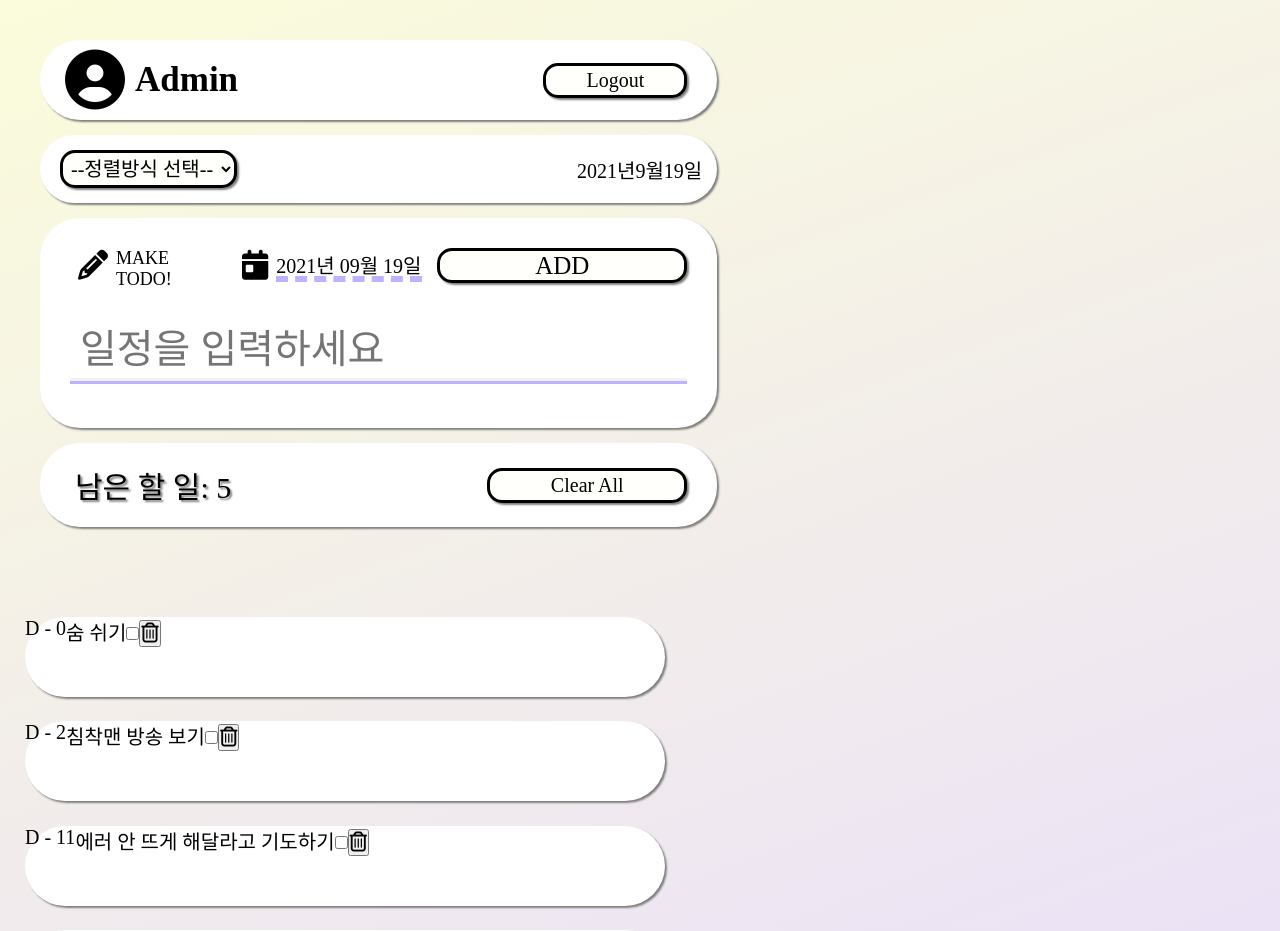
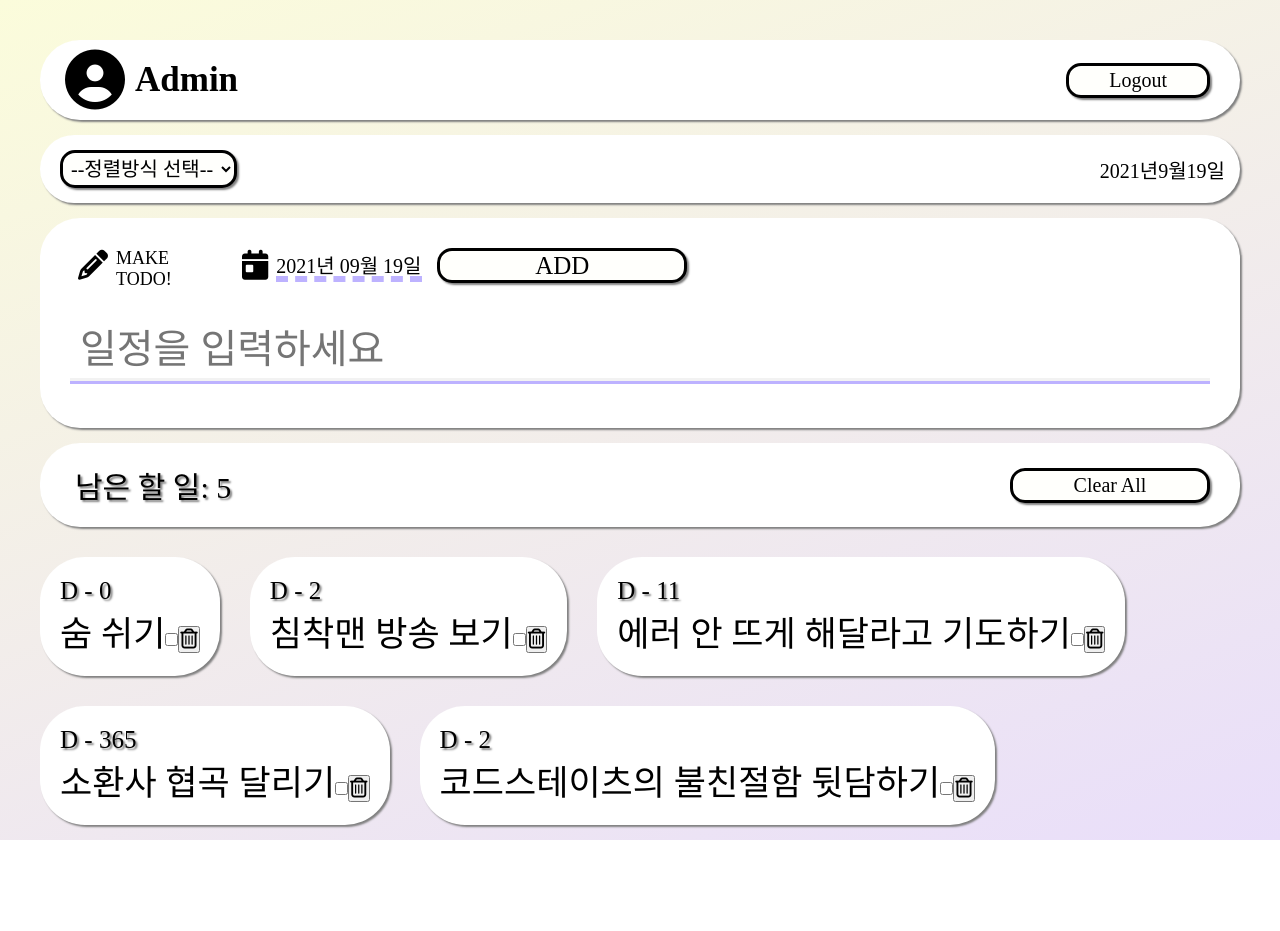
Before and after one commit to lsm6627/codegangster_toto, a React (Create React App) app: page / in a window 1280 px wide. Shown: the top 931 px of the page. After the commit the page ends 840 px from the top, so only its background shows below. Built offline with nearby package versions, Linux system fonts and the light colour scheme; a web font is replaced by a local one.

Commit message:
세로 버전으로 만들고 content 크기 조정

```diff
--- a/src/App.css
+++ b/src/App.css
@@ -12,17 +12,9 @@
 }
 
 main {
-  display: inline-block;
-  max-width: 800px;
+  display: block;
   min-width: 500px;
   padding: 25px;
+  padding-bottom: 0;
   border-radius: 40px;
 }
-
-.rightPart {
-  display: inline-block;
-  max-width: 800px;
-  min-width: 500px;
-  padding: 25px;
-  border-radius: 40px;
-}
--- a/src/App.js
+++ b/src/App.js
@@ -28,10 +28,10 @@ function App() {
           <Filterbar datas={datas} setDatas={setDatas} />
           <MakeTodo datas={datas} setDatas={setDatas} />
           <CountClear datas={datas} setDatas={setDatas} isClear={isClear} handleClear={handleClear} />
-        </main>
-          <div className="rightPart">
+          <div className="listPart">
             <ContentTodo datas={datas} setDatas={setDatas} />
           </div>
+        </main>
         <Footer />
       </div>
     </BrowserRouter>
--- a/src/component/ContentTodo.css
+++ b/src/component/ContentTodo.css
@@ -1,13 +1,22 @@
-.todoLists {
-  display: inline-block;
+.todo_Container {
+  display: inline-flex;
 }
 
 .todoList {
-  display: flex;
+  display: inline-table;
+  list-style: none;
   background-color: white;
-  border-radius: 40px;
+  border-radius: 45px;
   box-shadow: gray 2px 2px 2px;
-  margin-top: 24.5px;
-  width: 50vw;
-  height: 80px;
+  margin: 15px;
+  padding: 20px;
 }
+
+.todoDate {
+  font-size: 25px;
+  text-shadow: gray 2px 2px 2px;
+}
+
+.todoContent {
+  font-size: 35px;
+}
--- a/src/component/ContentTodo.js
+++ b/src/component/ContentTodo.js
@@ -19,7 +19,7 @@ const ContentTodo = ({ datas, setDatas }) => {
     };
 
     return (
-        <div>
+        <div className="todo_Container">
             <ul className="todoLists">
                 {datas.map((todo) => {
                     return (
```
